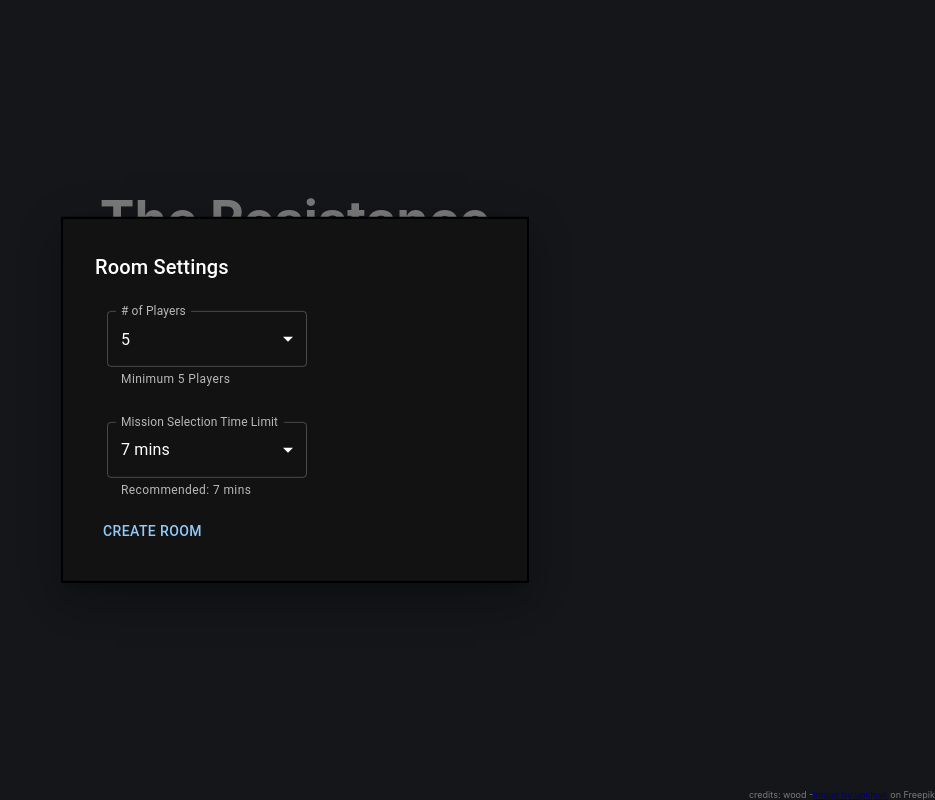
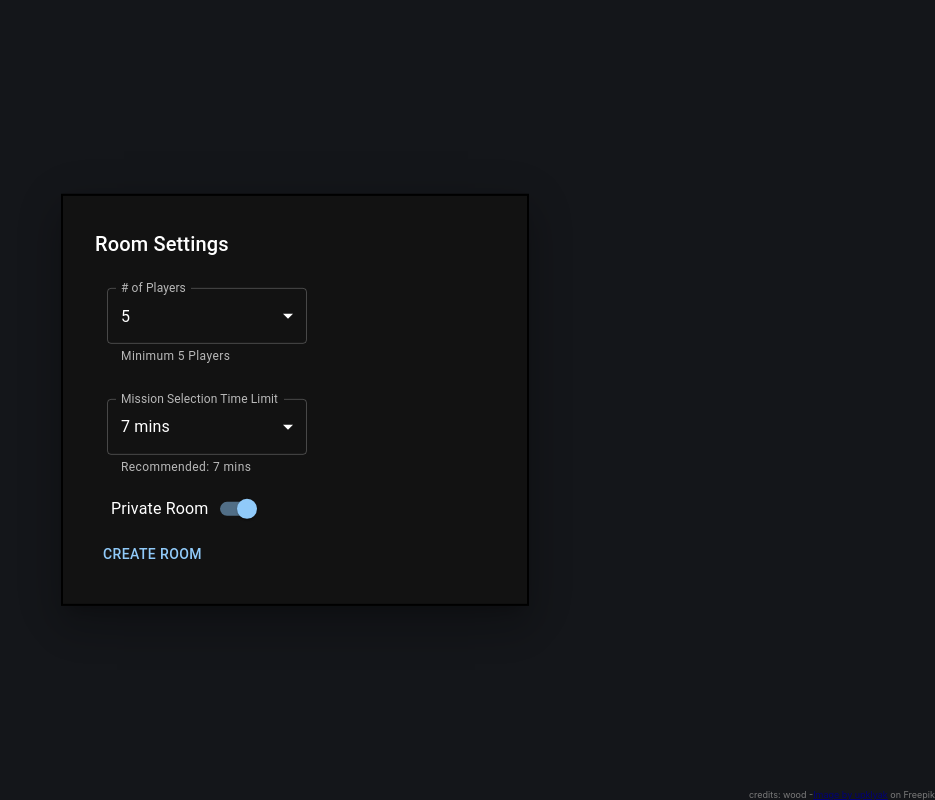
Before and after one commit to minchanhan/resistance, a React (Create React App) app: page / in a window 1280 px wide. Both pictures are taken after typing "Sample" into the empty fields and a click on the button "CREATE ROOM". Shown: the whole page, without its empty margins (345-1280 px from the left). Built offline with nearby package versions, Linux system fonts and the light colour scheme; no server answers.

Commit message:
added private room setting

```diff
--- a/src/Screens/StartScreen/Components/CreateRoomModal.jsx
+++ b/src/Screens/StartScreen/Components/CreateRoomModal.jsx
@@ -3,12 +3,14 @@ import "../../../App.css";
 import { Box,
   Button,
   FormControl,
+  FormControlLabel,
   FormHelperText,
   Grid,
   InputLabel,
   MenuItem,
   Modal,
   Select,
+  Switch,
   Typography
 } from "@mui/material";
 import "../../../data/Enums.js";
@@ -32,10 +34,15 @@ function CreateRoomModal({
 
   const [capacity, setCapacity] = useState(5);
   const [selectionTime, setSelectionTime] = useState(7);
+  const [privateRoom, setPrivateRoom] = useState(true);
 
+  const handlePrivateRoom = () => {
+    setPrivateRoom(!privateRoom);
+  };
 
   const createRoom = () => {
     socket.emit("set_capacity", capacity); // order matters
+    socket.emit("set_private", privateRoom);
     socket.emit("set_selection_time", selectionTime);
     socket.emit("create_room");
   };
@@ -100,6 +107,21 @@ function CreateRoomModal({
               </FormControl>
             </Grid>
 
+            <Grid item alignItems="flex-end" xs>
+            <FormControlLabel
+              control={
+                <Switch
+                  checked={privateRoom}
+                  onChange={handlePrivateRoom}
+                  inputProps={{ 'aria-label': 'controlled' }}
+                />
+              }
+              label="Private Room"
+              labelPlacement="start"
+              sx={{ marginBottom: 1, color: "white"}}
+            />
+            </Grid>
+
             <Grid item xs>
               <Button
                 variant="text"
```
